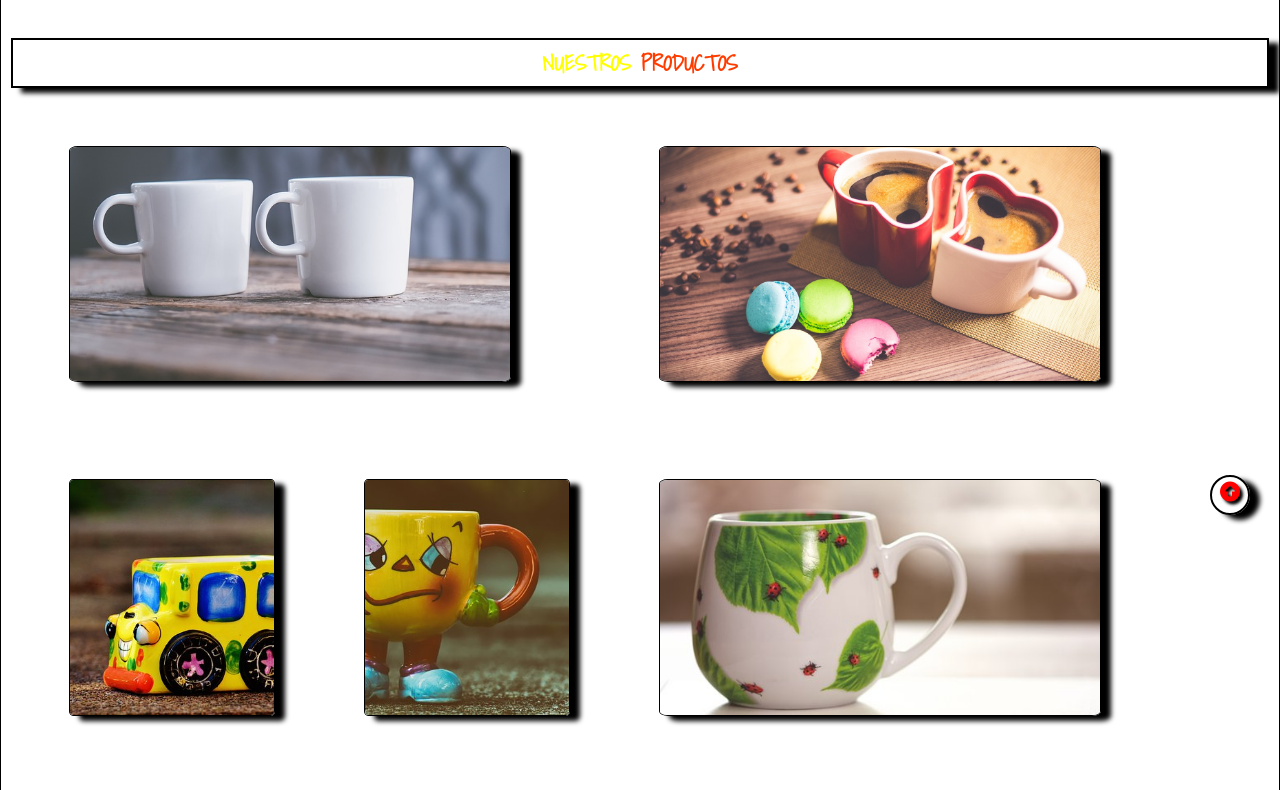
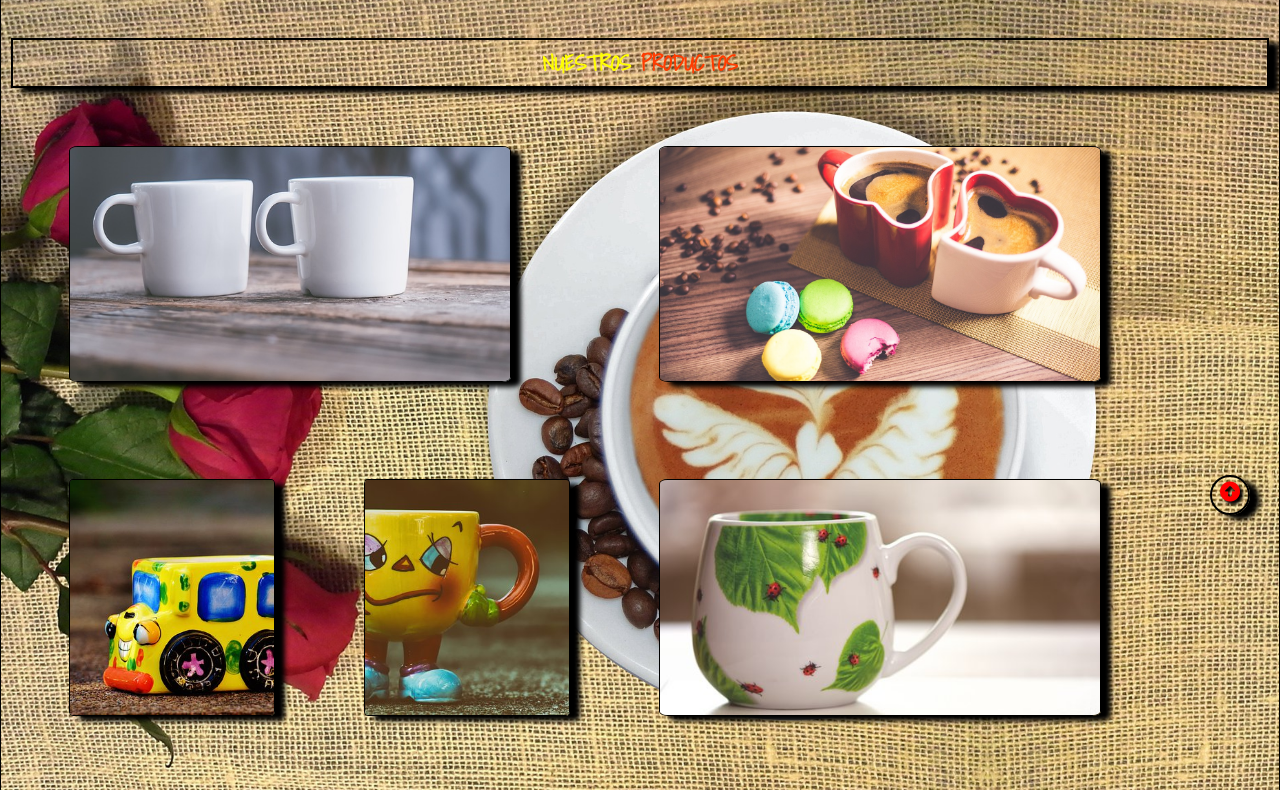
Before and after one commit to emigillini/PF-Gillini, a plain HTML site: page pages/productos.html in a window 1280 px wide. Shown: the part 205-995 px from the top of the page. Drawn offline with nearby package versions, Linux system fonts and the light colour scheme; the site is published under a folder, as on GitHub Pages, so addresses that start at the root find nothing.

Commit message:
PreEntrega3-Gillini

```diff
--- a/estilos.scss
+++ b/estilos.scss
@@ -139,11 +139,10 @@ nav{
 .sectionp {
     @include widthheight;
     border: $border;
-    background-image: url(/img/fondo3.jpg);
+    background-image: url(img/fondo3.jpg);
     background-size: cover;
     background-attachment: fixed;
     padding: 10px;
-
 }
 
 .sectionn{
```
Also changed, not shown: estilos.css, 1 other file.
